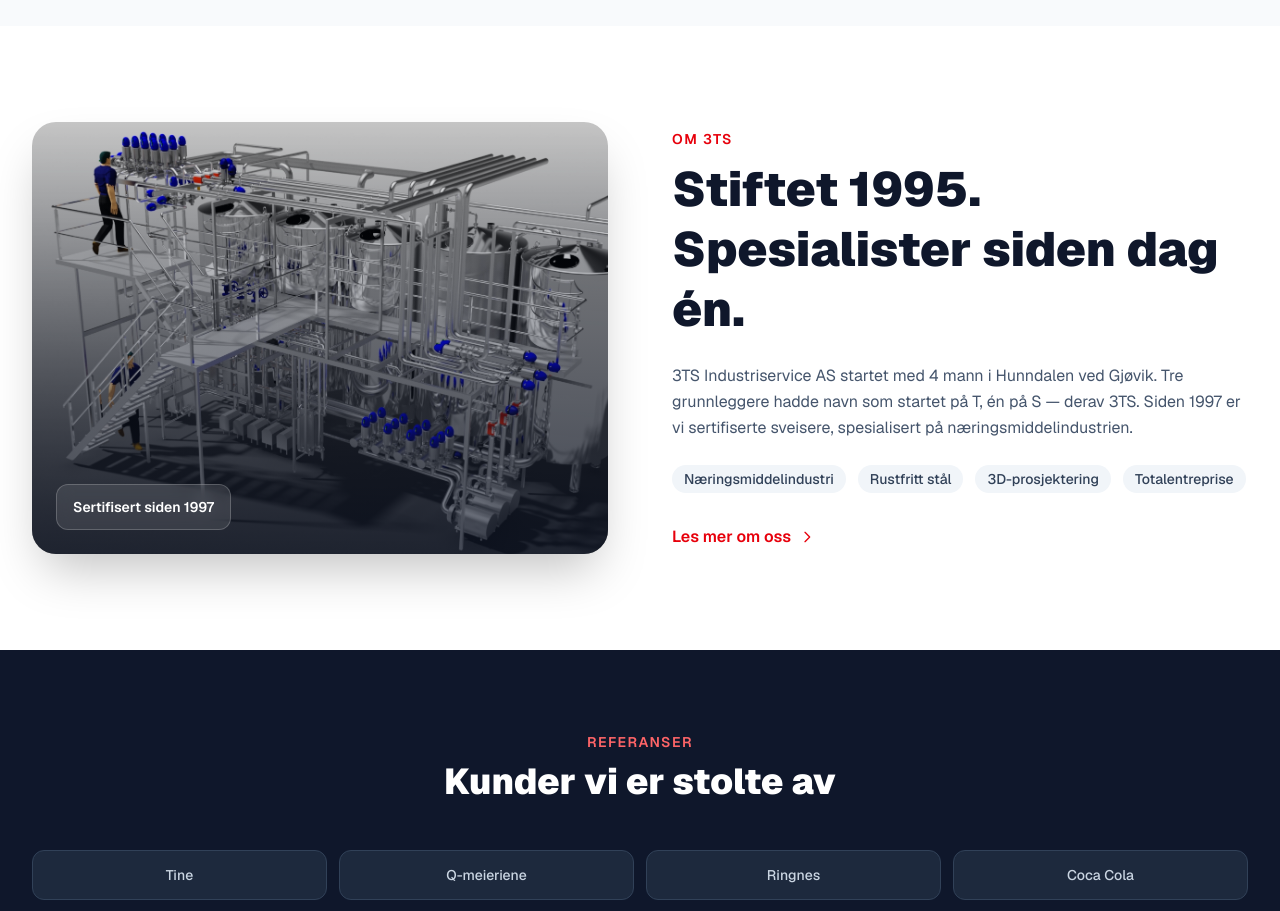
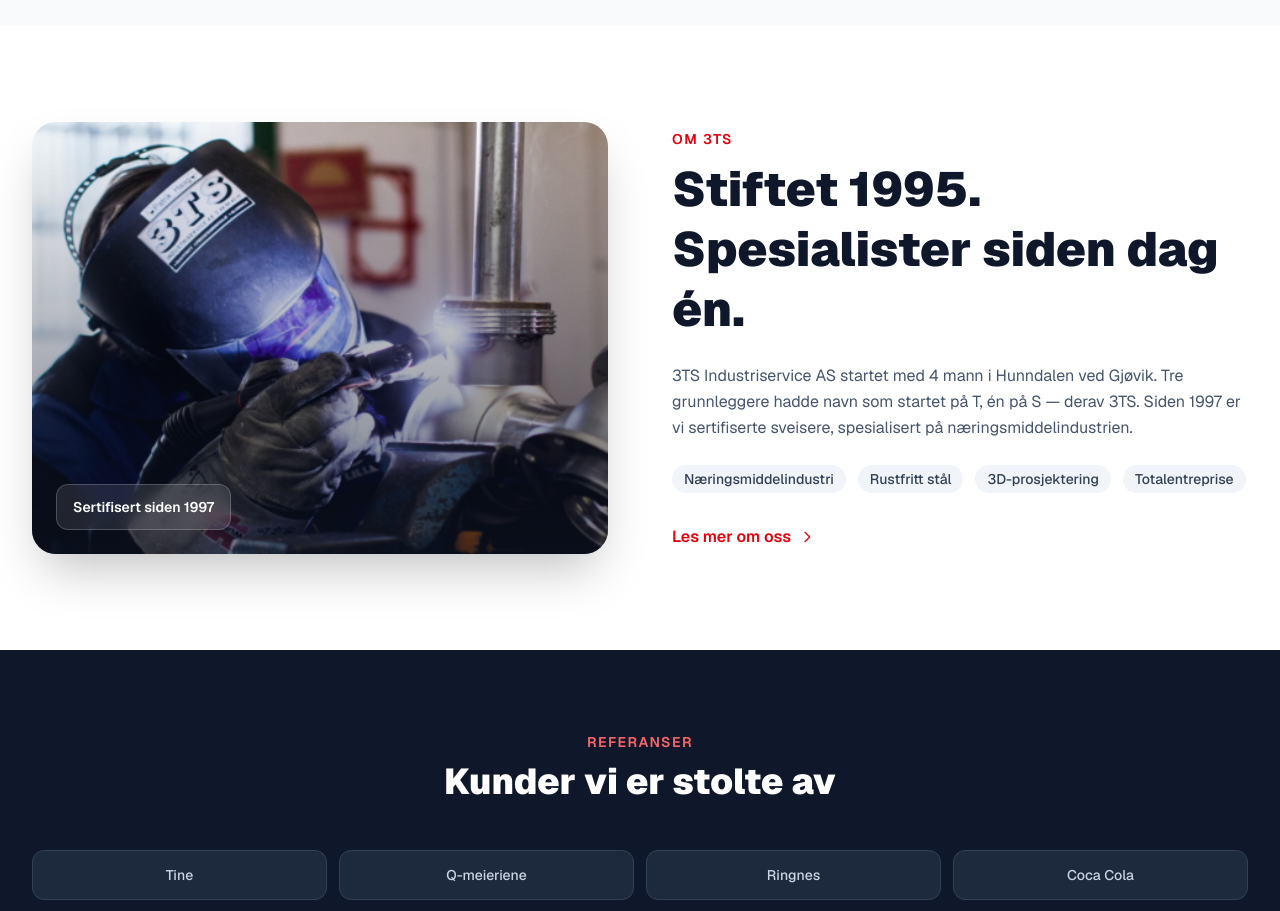
Before and after one commit to sheikhmataev/3ts, a Next.js app: page / in a window 1280 px wide. Shown: the part 1660-2571 px from the top of the page. Built offline with nearby package versions, Linux system fonts and the light colour scheme.

Commit message:
Fix GitHub Pages image paths with getImagePath utility for all components

```diff
--- a/src/app/kontakt/page.tsx
+++ b/src/app/kontakt/page.tsx
@@ -1,10 +1,12 @@
 'use client';
 
 import { useState } from "react";
+import Image from "next/image";
 import Link from "next/link";
-import Image from "next/image";
 import Navigation from "@/components/Navigation";
 import Footer from "@/components/Footer";
+import ScrollReveal from "@/components/ScrollReveal";
+import { getImagePath } from "@/lib/images";
 
 export default function Kontakt() {
   const [formData, setFormData] = useState({
@@ -25,21 +27,21 @@
       title: "Daglig leder / Eier",
       phone: "915 46 834",
       email: "tore@3ts.no",
-      image: "/assets/tore.png"
+      image: getImagePath("/assets/tore.png")
     },
     {
       name: "Leif Tore Mauritzen",
       title: "Salgsingeniør",
       phone: "99 36 70 82",
       email: "leiftore@3ts.no",
-      image: "/assets/ghani.png"
+      image: getImagePath("/assets/ghani.png")
     },
     {
       name: "Hans Peder Sveum",
       title: "Montør",
       phone: "41 32 58 44",
       email: "peder@3ts.no",
-      image: "/assets/hanspeder.png"
+      image: getImagePath("/assets/hanspeder.png")
     }
   ];
 
--- a/src/app/page.tsx
+++ b/src/app/page.tsx
@@ -5,6 +5,7 @@
 import Navigation from "@/components/Navigation";
 import Footer from "@/components/Footer";
 import ScrollReveal from "@/components/ScrollReveal";
+import { getImagePath } from "@/lib/images";
 
 const stats = [
   { value: "25+", label: "År erfaring" },
@@ -35,7 +36,7 @@
       {/* Hero */}
       <section className="relative min-h-screen flex items-end pb-24">
         <div className="absolute inset-0">
-          <Image src="/assets/bilde_med_bil.png" alt="3TS Industriservice" fill className="object-cover" priority />
+          <Image src={getImagePath("/assets/bilde_med_bil.png")} alt="3TS Industriservice" fill className="object-cover" priority />
           <div className="absolute inset-0 bg-gradient-to-r from-slate-900/90 via-slate-900/60 to-slate-900/20" />
         </div>
 
@@ -111,7 +112,7 @@
           <div className="grid lg:grid-cols-2 gap-16 items-center">
             <ScrollReveal direction="left">
               <div className="relative rounded-3xl overflow-hidden aspect-[4/3] shadow-2xl">
-                <Image src="/assets/3dtegning.png" alt="3D-visualisering" fill className="object-cover" />
+                <Image src={getImagePath("/assets/sveising.png")} alt="3TS Industriservice" fill className="object-cover" />
                 <div className="absolute inset-0 bg-gradient-to-t from-slate-900/60 to-transparent" />
                 <div className="absolute bottom-6 left-6 bg-white/10 backdrop-blur-sm border border-white/20 rounded-xl px-4 py-3">
                   <p className="text-white font-semibold text-sm">Sertifisert siden 1997</p>
--- a/src/app/produkter/page.tsx
+++ b/src/app/produkter/page.tsx
@@ -5,6 +5,7 @@
 import Navigation from "@/components/Navigation";
 import Footer from "@/components/Footer";
 import ScrollReveal from "@/components/ScrollReveal";
+import { getImagePath } from "@/lib/images";
 
 export default function Produkter() {
   const products = [
@@ -15,7 +16,7 @@
       material: "Rustfritt (304L)",
       details: "51mm kuleventil på utslipp",
       price: "10 000,- + mva.",
-      image: "/assets/tralle_staende.png"
+      image: getImagePath("/assets/tralle_staende.png")
     },
     {
       id: 2,
@@ -24,7 +25,7 @@
       material: "Rustfritt (304L)",
       details: "51mm kuleventil på utslipp",
       price: "18 000,- + mva.",
-      image: "/assets/tralle_liggende.png"
+      image: getImagePath("/assets/tralle_liggende.png")
     },
     {
       id: 3,
@@ -33,7 +34,7 @@
       material: "Rustfritt (304L)",
       details: "",
       price: "1 500,- + mva.",
-      image: "/assets/sveising.png"
+      image: getImagePath("/assets/sveising.png")
     },
     {
       id: 4,
@@ -42,7 +43,7 @@
       material: "Rustfritt (304L)",
       details: "",
       price: "1 500,- + mva.",
-      image: "/assets/sveising.png"
+      image: getImagePath("/assets/sveising.png")
     },
     {
       id: 5,
@@ -51,7 +52,7 @@
       material: "Rustfritt (304L)",
       details: "",
       price: "4 500,- + mva.",
-      image: "/assets/sveising.png"
+      image: getImagePath("/assets/sveising.png")
     },
     {
       id: 6,
@@ -60,7 +61,7 @@
       material: "Rustfritt (304L)",
       details: "",
       price: "3 800,- + mva.",
-      image: "/assets/sveising.png"
+      image: getImagePath("/assets/sveising.png")
     },
     {
       id: 7,
@@ -69,7 +70,7 @@
       material: "Karbonstål",
       details: "",
       price: "45 000,- + mva.",
-      image: "/assets/forprosjekt.png"
+      image: getImagePath("/assets/forprosjekt.png")
     }
   ];
 
@@ -79,7 +80,7 @@
 
       <section className="relative pt-16 bg-slate-900">
         <div className="absolute inset-0">
-          <Image src="/assets/tralle_staende.png" alt="Produkter" fill className="object-cover opacity-20" />
+          <Image src={getImagePath("/assets/tralle_staende.png")} alt="Produkter" fill className="object-cover opacity-20" />
           <div className="absolute inset-0 bg-gradient-to-b from-slate-900/80 to-slate-900" />
         </div>
         <div className="relative z-10 max-w-7xl mx-auto px-4 sm:px-6 lg:px-8 py-24 text-center">
--- a/src/app/tjenester/page.tsx
+++ b/src/app/tjenester/page.tsx
@@ -5,6 +5,7 @@
 import Navigation from "@/components/Navigation";
 import Footer from "@/components/Footer";
 import ScrollReveal from "@/components/ScrollReveal";
+import { getImagePath } from "@/lib/images";
 
 export default function Tjenester() {
   return (
@@ -13,7 +14,7 @@
 
       <section className="relative pt-16 bg-slate-900 overflow-hidden">
         <div className="absolute inset-0">
-          <Image src="/assets/sveising.png" alt="Tjenester" fill className="object-cover opacity-25" />
+          <Image src={getImagePath("/assets/sveising.png")} alt="Tjenester" fill className="object-cover opacity-25" />
           <div className="absolute inset-0 bg-gradient-to-b from-slate-900/80 to-slate-900" />
         </div>
         <div className="relative z-10 max-w-7xl mx-auto px-4 sm:px-6 lg:px-8 py-24 text-center">
@@ -116,7 +117,7 @@
             </div>
             <div>
               <Image
-                src="/assets/3dtegning.png"
+                src={getImagePath("/assets/3dtegning.png")}
                 alt="3D Tegning eksempel"
                 width={600}
                 height={400}
@@ -133,7 +134,7 @@
           <div className="grid md:grid-cols-2 gap-12 items-center">
             <div className="order-2 md:order-1">
               <Image
-                src="/assets/forprosjekt.png"
+                src={getImagePath("/assets/forprosjekt.png")}
                 alt="Prosjektgjennomføring"
                 width={600}
                 height={400}
--- a/src/components/Footer.tsx
+++ b/src/components/Footer.tsx
@@ -1,5 +1,6 @@
 import Image from "next/image";
 import Link from "next/link";
+import { getImagePath } from "@/lib/images";
 
 export default function Footer() {
   return (
@@ -7,7 +8,7 @@
       <div className="max-w-7xl mx-auto px-4 sm:px-6 lg:px-8 py-16">
         <div className="grid md:grid-cols-4 gap-12">
           <div className="md:col-span-2">
-            <Image src="/assets/logo.png" alt="3TS Logo" width={120} height={40} className="h-10 w-auto mb-4 brightness-0 invert" />
+            <Image src={getImagePath("/assets/logo.png")} alt="3TS Logo" width={120} height={40} className="h-10 w-auto mb-4 brightness-0 invert" />
             <p className="text-slate-400 text-sm leading-relaxed max-w-sm">
               3TS Industriservice AS — Sertifiserte norske sveisere med over 25 års erfaring. Spesialisert på prosessanlegg og næringsmiddelindustrien.
             </p>
--- a/src/components/Navigation.tsx
+++ b/src/components/Navigation.tsx
@@ -4,6 +4,7 @@
 import Image from "next/image";
 import Link from "next/link";
 import { usePathname } from "next/navigation";
+import { getImagePath } from "@/lib/images";
 
 const navItems = [
   { href: "/", label: "Hjem" },
@@ -53,7 +54,7 @@
         <div className="max-w-7xl mx-auto px-4 sm:px-6 lg:px-8">
           <div className="flex justify-between items-center h-16">
             <Link href="/" className="flex-shrink-0">
-              <Image src="/assets/logo.png" alt="3TS Logo" width={110} height={36} className="h-9 w-auto" priority />
+              <Image src={getImagePath("/assets/logo.png")} alt="3TS Logo" width={110} height={36} className="h-9 w-auto" priority />
             </Link>
 
             {/* Desktop nav */}
@@ -106,7 +107,7 @@
         isMenuOpen ? "translate-x-0" : "translate-x-full"
       }`}>
         <div className="flex items-center justify-between px-5 h-16 border-b border-gray-100">
-          <Image src="/assets/logo.png" alt="3TS Logo" width={90} height={30} className="h-8 w-auto" />
+          <Image src={getImagePath("/assets/logo.png")} alt="3TS Logo" width={90} height={30} className="h-8 w-auto" />
           <button
             onClick={() => setIsMenuOpen(false)}
             className="p-2 rounded-lg text-slate-500 hover:bg-gray-100 transition-colors"
--- /dev/null
+++ b/src/lib/images.ts
@@ -0,0 +1,16 @@
+// Utility for GitHub Pages image paths
+export const getImagePath = (path: string) => {
+  // For GitHub Pages deployment
+  if (typeof window !== 'undefined') {
+    // Client-side: check if we're on GitHub Pages
+    if (window.location.pathname.includes('/3ts')) {
+      return `/3ts${path}`;
+    }
+  } else {
+    // Server-side: check environment
+    if (process.env.NODE_ENV === 'production') {
+      return `/3ts${path}`;
+    }
+  }
+  return path;
+};
```
